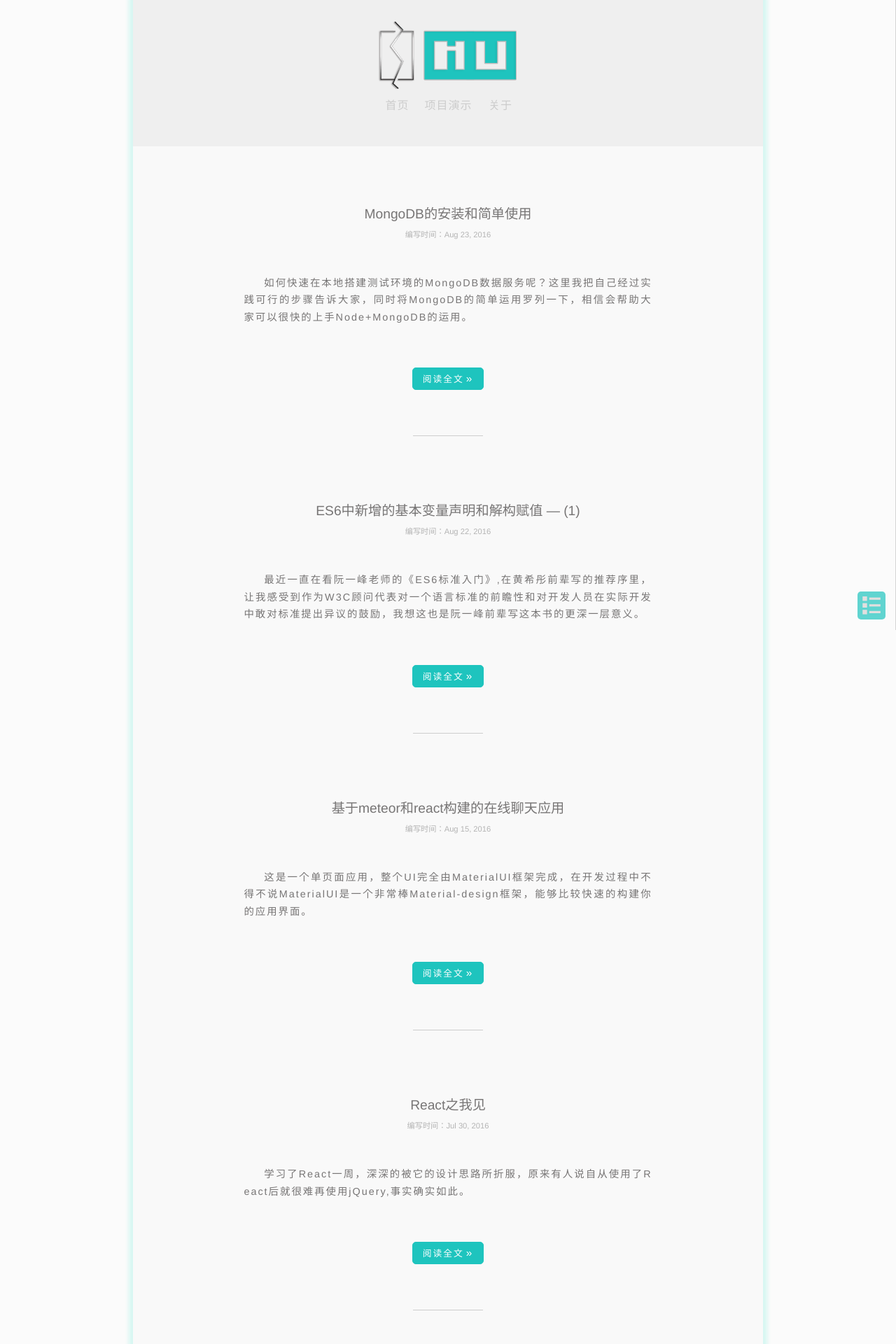
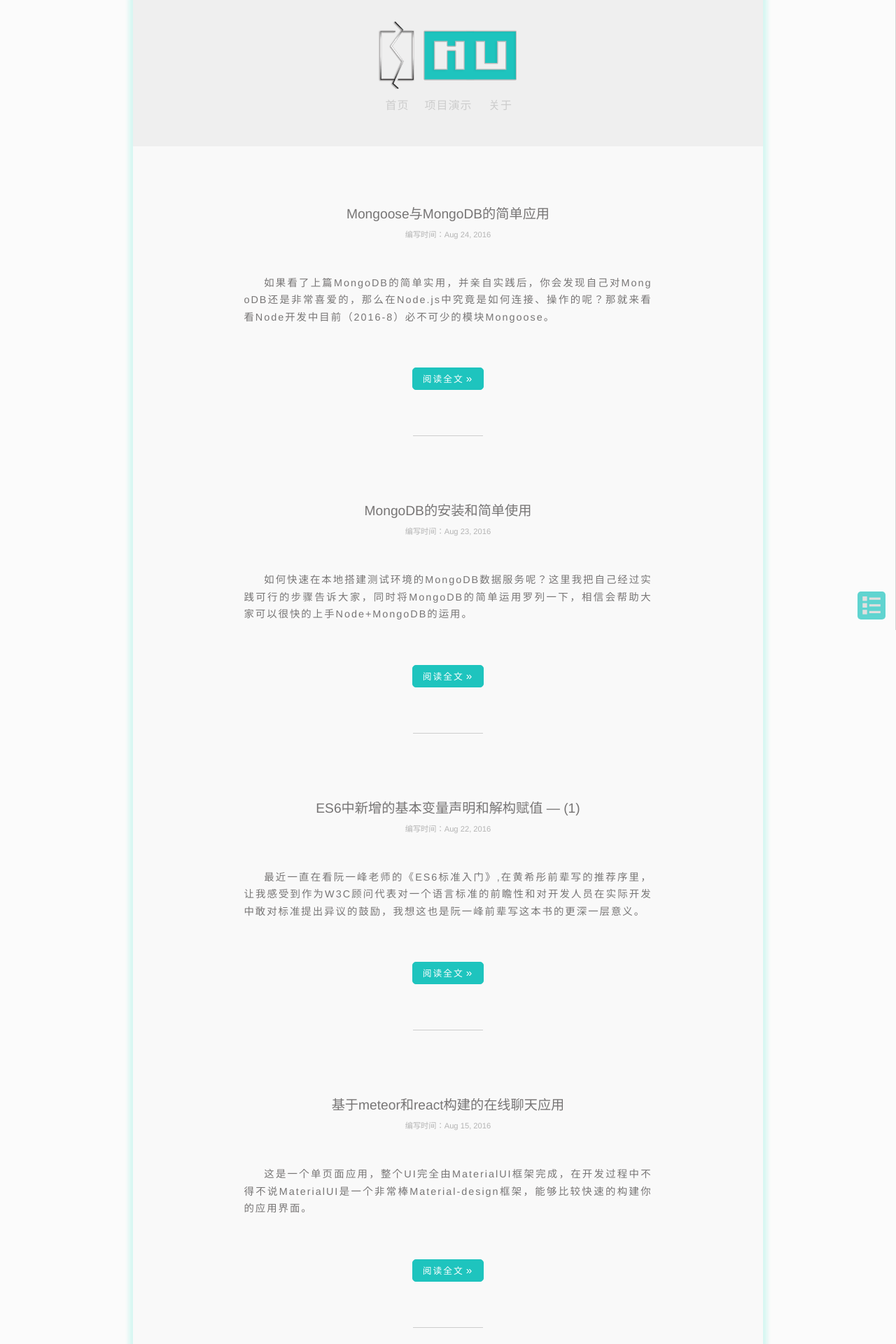
Before and after one commit to jacecao/jekyll-blog, a Jekyll site: the page built from index.html, in a window 1280 px wide. Shown: the top 1920 px of the page at 70% size. Built offline with Jekyll 4.4.1, drawn with Linux system fonts in a browser that asks for light colours; some web fonts are replaced; some of the changed lines change nothing that is shown; some of the changed text lies outside the part shown.

Commit message:
更新博客和博客引用样式

```diff
--- a/_includes/footer.html
+++ b/_includes/footer.html
@@ -5,6 +5,6 @@
     <p><a href="http://www.imooc.com" target="_blank" alt="慕课网">慕课网</a>免费学习平台!</p>
     <p><a href="http://www.ycku.com/" target="_blank" alt="瓢城Web俱乐部">李炎恢</a>发布的《javascript教程》</p>
     <p><a href="http://www.github.com/" target="_blank" alt="github">GitHub</a>|<a href="http://jekyll.bootcss.com/" target="_blank" alt="github">jekyll</a>的技术支持！</p>
-    <p>&copy;2016 Developer-HioU 1.0.0</p>
+    <p>&copy;2016 Developer-HioU 1.0.5</p>
   </div>
 </footer>
--- a/_posts/2016-08-23-mongodb.markdown
+++ b/_posts/2016-08-23-mongodb.markdown
@@ -1,7 +1,7 @@
 ---
 layout: post
 title:  "MongoDB的安装和简单使用"
-categories: MongoDB
+categories: Node与MongoDB
 ---
 
 如何快速在本地搭建测试环境的MongoDB数据服务呢？这里我把自己经过实践可行的步骤告诉大家，同时将MongoDB的简单运用罗列一下，相信会帮助大家可以很快的上手Node+MongoDB的运用。
--- /dev/null
+++ b/_posts/2016-08-24-mongoose-1.markdown
@@ -0,0 +1,114 @@
+---
+layout: post
+title:  "Mongoose与MongoDB的简单应用"
+categories: Node与MongoDB
+---
+
+如果看了上篇MongoDB的简单实用，并亲自实践后，你会发现自己对MongoDB还是非常喜爱的，那么在Node.js中究竟是如何连接、操作的呢？那就来看看Node开发中目前（2016-8）必不可少的模块Mongoose。
+
+Mongoose的使用非常友好的，基本符合MongoDB的指令操作习惯，所以学习起来没有那么多的阻碍，当然目前要想深入了解Mongoose的使用，建议大家还是去看[官方的使用文档](http://www.nodeclass.com/api/mongoose.html),说实话API使用文档对英语要求并不高，只是很多开发人员一看见全是英文便不想再深入看下去，而且国内一些基础教程对API的使用讲解的并不完全，这里所以我建议大家去看官方文档。
+
+希望这篇文章可以让你对Mongoose是如何与数据库连接操作有个基本了解。满足刚开始接触Node开发的朋友，能顺利的搭建数据库开发环境的要求。
+
+***
+**1.准备开发环境**
+
+【需要安装Node环境】
+
+创建一个文件夹，我这里就直接以mongoose来命名的文件夹，这里我使用的是Sublime编辑器，通过Sublime打开文件夹。
+
+然后打开后台进入该文件夹，安装Mongoose模块
+
+`npm install mongoose`安装成功后应该是这样的：
+
+![img](https://raw.githubusercontent.com/jacecao/gif-img/master/mongoose/mongoose1.png)
+
+![img](https://raw.githubusercontent.com/jacecao/gif-img/master/mongoose/mongoose2.png)
+
+**2.开始创建连接数据库文件**
+
+创建`model.js`文件完成数据库配置工作
+
+![img](https://raw.githubusercontent.com/jacecao/gif-img/master/mongoose/mongoose3.png)
+
+现在就完成了整个mongoose的部署
+
+`mongoose.model('People',MovieSchema)`中的People就会在创建数据库中以该名字为基础命名一个`peoples`的数据集。
+
+**3.开始向数据库写入数据**
+
+创建`insert.js`文件，该文件主要实现的功能就是写入数据
+
+![img](https://raw.githubusercontent.com/jacecao/gif-img/master/mongoose/mongoose5.png)
+
+在执行该文件之前，我们来看看我们的数据库是什么情况
+
+![img](https://raw.githubusercontent.com/jacecao/gif-img/master/mongoose/mongoose4.png)
+
+现在我们通过后台来执行这个`insert.js`，看看有什么奇迹发生
+
+![img](https://raw.githubusercontent.com/jacecao/gif-img/master/mongoose/mongoose6.png)
+
+执行文件后再查看数据库
+
+![img](https://raw.githubusercontent.com/jacecao/gif-img/master/mongoose/mongoose7.jpg)
+
+
+怎么样是不是觉得MongoDB没有mysql中的那么多要求
+
+再看我们究竟是不是将数据写入了呢
+
+![img](https://raw.githubusercontent.com/jacecao/gif-img/master/mongoose/mongoose8.png)
+
+
+**4.查找数据**
+
+创建`find.js`文件,该文件主要实现数据查找
+
+![img](https://raw.githubusercontent.com/jacecao/gif-img/master/mongoose/mongoose10.png)
+
+在运行该文件之前，我们多次执行`insert.js`文件来增加数据（insert.js中的数据大家可以改变一下），每次执行后需要使用`ctrl+c`来退出数据操作
+
+![img](https://raw.githubusercontent.com/jacecao/gif-img/master/mongoose/mongoose11.png)
+
+执行find.js文件
+
+![img](https://raw.githubusercontent.com/jacecao/gif-img/master/mongoose/mongoose12.png)
+
+接着我们再创建一个`findOne.js`实现单个查找
+
+![img](https://raw.githubusercontent.com/jacecao/gif-img/master/mongoose/mongoose13.png)
+
+执行findOne
+
+![img](https://raw.githubusercontent.com/jacecao/gif-img/master/mongoose/mongoose14.png)
+
+这里是对第一个满足条件的数据进行操作
+
+**4.删除数据**
+
+创建`remove.js`文件,该文件主要实现数据删除
+
+该文件我罗列了常见的集中删除方法（单条和多个删除）
+
+![img](https://raw.githubusercontent.com/jacecao/gif-img/master/mongoose/mongoose15-1.png)
+
+![img](https://raw.githubusercontent.com/jacecao/gif-img/master/mongoose/mongoose15-2.png)
+
+**5.或查找**
+
+这个是为了实现对多个条件进行查找，创建`condition.js`文件
+
+![img](https://raw.githubusercontent.com/jacecao/gif-img/master/mongoose/mongoose16.png)
+
+执行文件之前，我们通过对`insert.js`的修改再追加几条数据，目前数据是这样的:
+
+![img](https://raw.githubusercontent.com/jacecao/gif-img/master/mongoose/mongoose17.png)
+
+执行文件后，我们看能不能把满足`{'username': 'hiou'}`或`{'age': 27}`的所有数据查找出来
+
+![img](https://raw.githubusercontent.com/jacecao/gif-img/master/mongoose/mongoose18.png)
+
+看来正确找到所有满足条件的数据，注意这里是或的关系，并不是要求所有条件都得满足。
+
+好啦，这就是对mongoose的简单实用。
--- a/css/main.css
+++ b/css/main.css
@@ -60,6 +60,9 @@
 	text-decoration: underline;
 }
 /* ************************* 代码高亮部分 ********************* */
+.highlighter-rouge .highlight {
+    background: #60d5d0;
+}
 .highlight
 {
 	width: 90%;
@@ -68,6 +71,11 @@
 .highlight pre
 {
 	text-align: left;
+
+}
+code
+{
+	background-color: #60d5d0;
 }
 .item-blog p
 {
```
Also changed, not shown: 5 other files.
